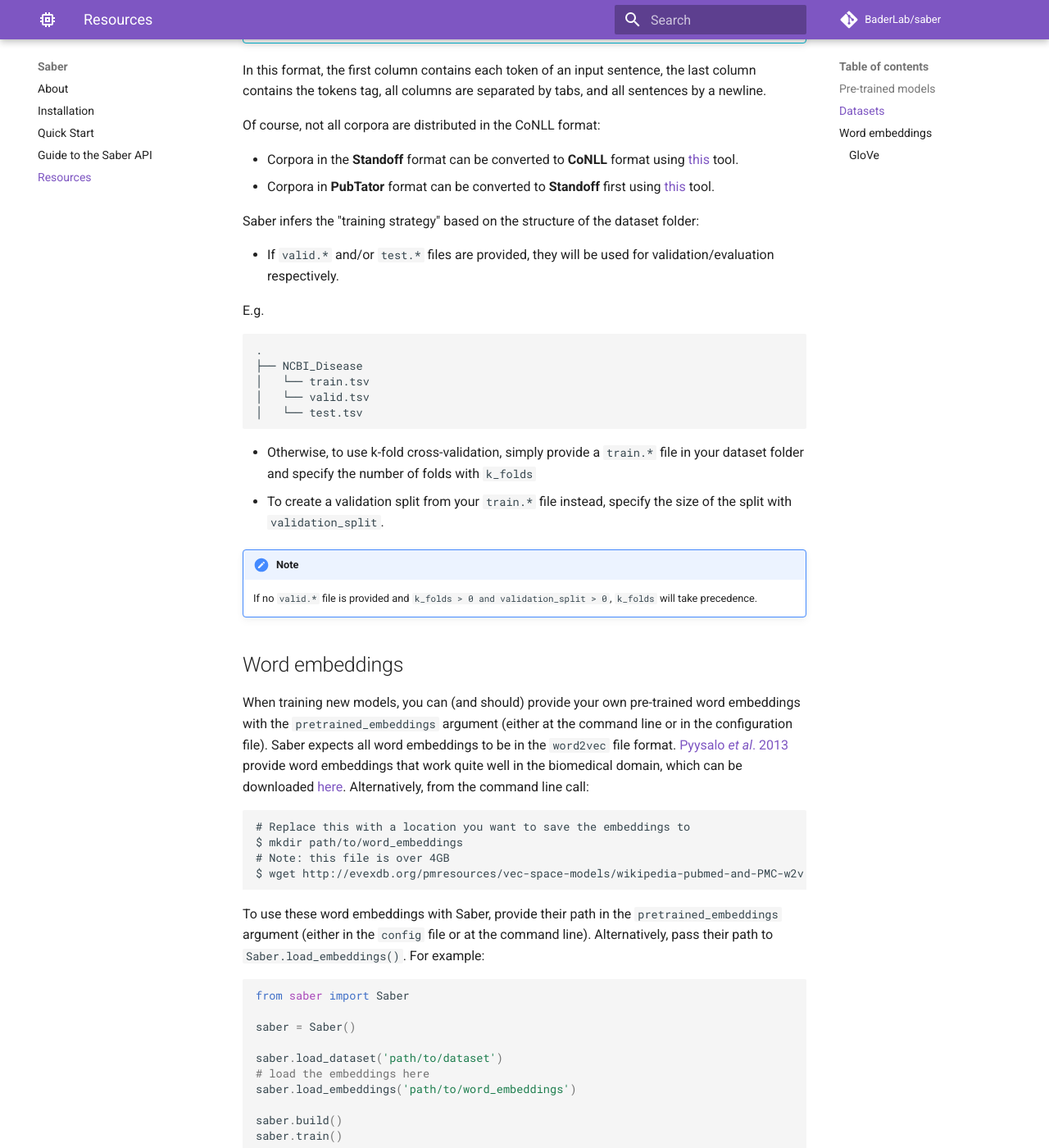
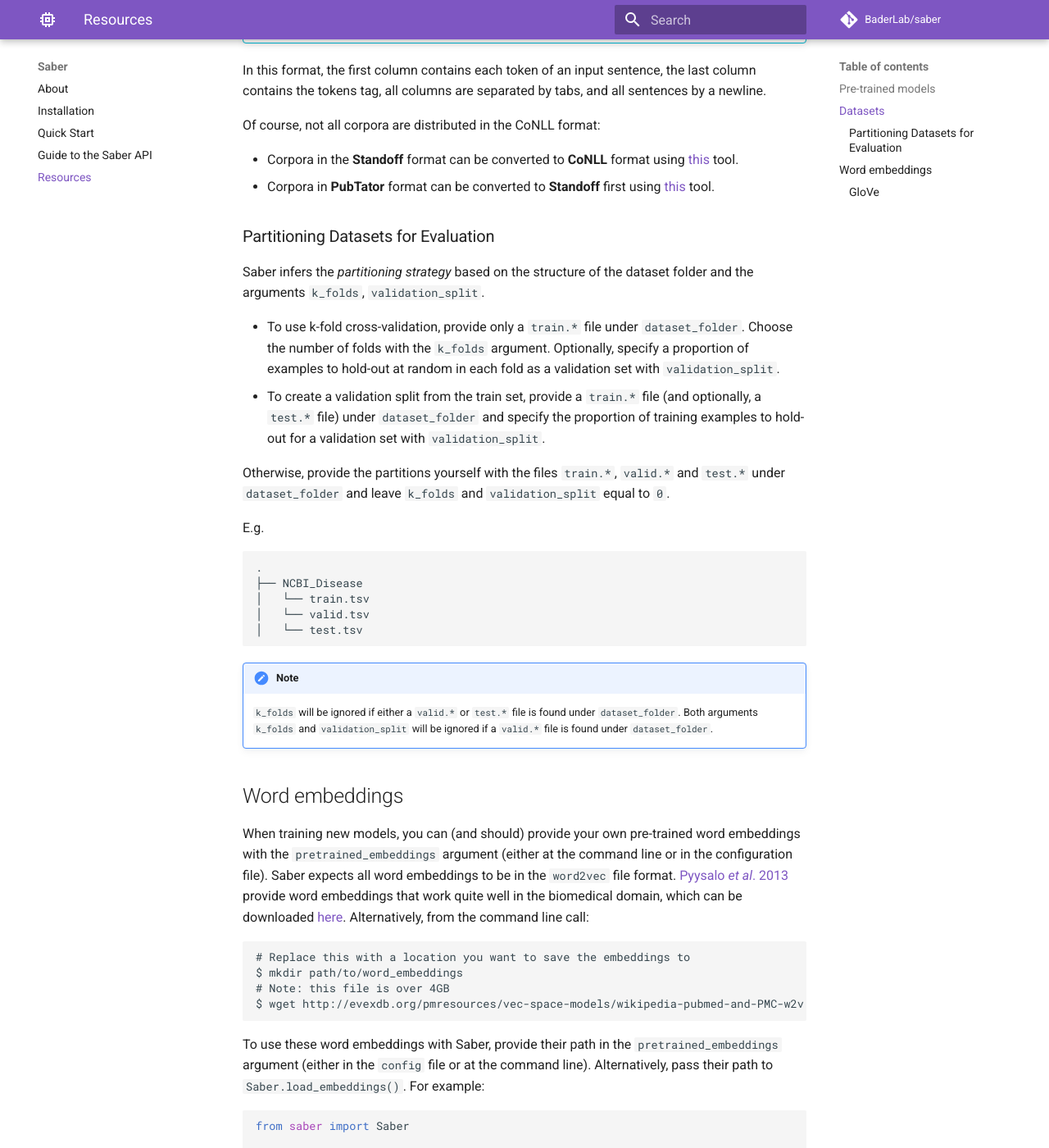
Before and after one commit to BaderLab/saber, an MkDocs documentation site: the page built from docs/resources.md, in a window 1280 px wide and 1400 px high, scrolled down 1290 px. Shown: the whole window at 82% size. Built offline with MkDocs 1.6.1 and Material for MkDocs 9.7.7, drawn with Linux system fonts in a browser that asks for light colours; comment, search, counter and statistics services are not loaded.

Commit message:
:books: Update docs

````diff
--- a/docs/resources.md
+++ b/docs/resources.md
@@ -38,9 +38,14 @@ Of course, not all corpora are distributed in the CoNLL format:
 - Corpora in the **Standoff** format can be converted to **CoNLL** format using [this](https://github.com/spyysalo/standoff2conll) tool.
 - Corpora in **PubTator** format can be converted to **Standoff** first using [this](https://github.com/spyysalo/pubtator) tool.
 
-Saber infers the "training strategy" based on the structure of the dataset folder:
+### Partitioning Datasets for Evaluation
 
-- If `valid.*` and/or `test.*` files are provided, they will be used for validation/evaluation respectively.
+Saber infers the _partitioning strategy_ based on the structure of the dataset folder and the arguments `k_folds`, `validation_split`.
+
+- To use k-fold cross-validation, provide only a `train.*` file under `dataset_folder`. Choose the number of folds with the `k_folds` argument. Optionally, specify a proportion of examples to hold-out at random in each fold as a validation set with `validation_split`.
+- To create a validation split from the train set, provide a `train.*` file (and optionally, a `test.*` file) under `dataset_folder` and specify the proportion of training examples to hold-out for a validation set with `validation_split`.
+
+Otherwise, provide the partitions yourself with the files `train.*`, `valid.*` and `test.*` under `dataset_folder` and leave `k_folds` and `validation_split` equal to `0`.
 
 E.g.
 
@@ -52,12 +57,8 @@ E.g.
 │   └── test.tsv
 ```
 
-- Otherwise, to use k-fold cross-validation, simply provide a `train.*` file in your dataset folder and specify the number of folds with `k_folds`
-- To create a validation split from your `train.*` file instead, specify the size of the split with `validation_split`.
-
 !!! note
-      If no `valid.*` file is provided and `k_folds > 0 and validation_split > 0`, `k_folds` will take precedence.
-
+      `k_folds` will be ignored if either a `valid.*` or `test.*` file is found under `dataset_folder`. Both arguments `k_folds` and `validation_split` will be ignored if a `valid.*` file is found under `dataset_folder`.
 
 ## Word embeddings
 
````
